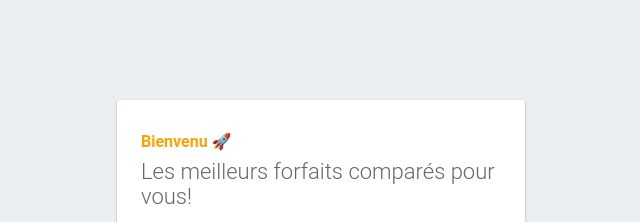
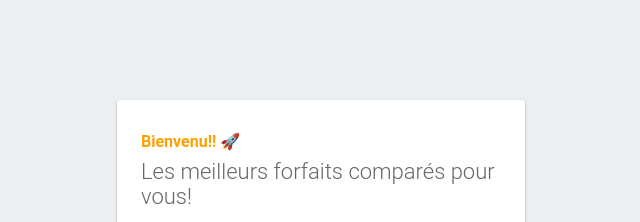
Before and after one commit to JamesAlaric/forfaitchooser, a website: page public/index.html in a window 1280 px wide. Shown: the top 222 px of the page, 319-959 px from the left. Drawn offline with Linux system fonts and the light colour scheme; some packages are replaced by stand-ins of ours.

Commit message:
Update index.html

```diff
--- a/public/index.html
+++ b/public/index.html
@@ -42,7 +42,7 @@
   </head>
   <body>
     <div id="message">
-      <h2>Bienvenu 🚀</h2>
+      <h2>Bienvenu!! 🚀</h2>
       <h1> Les meilleurs forfaits comparés pour vous! </h1>
       <p>Renseignez vos préférences...</p>
       <hr>
```
